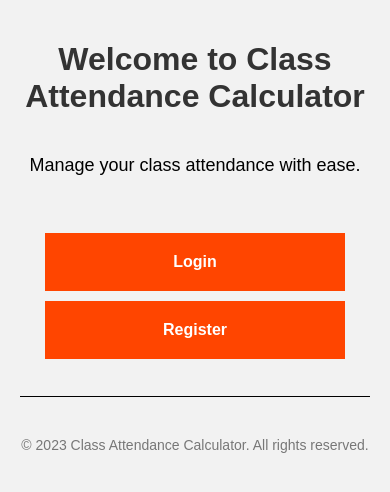
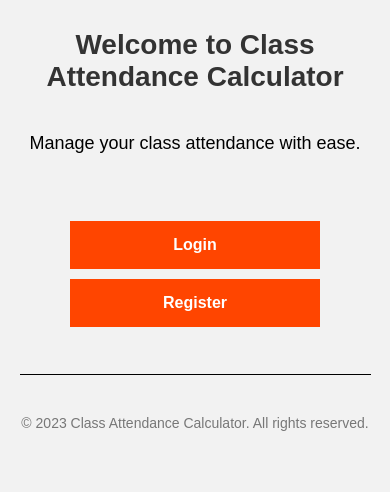
Before and after one commit to Nafi7393/Class-Attendance-Calculator, a Flask app: page / in a window 390 px wide. Shown: the top 492 px of the page. Run offline with Flask 3, Linux system fonts and the light colour scheme.

Commit message:
Update index_styles.css

```diff
--- a/static/index_styles.css
+++ b/static/index_styles.css
@@ -31,12 +31,12 @@ p {
 }
 
 #buttonHolder {
-    display: flex;              /* establish flex container */
-    flex-direction: column;     /* stack flex items vertically */
-    justify-content: center;    /* center items vertically, in this case */
-    align-items: center;        /* center items horizontally, in this case */
-    height: 200px;
-    border-bottom: 1px solid black;
+  display: flex;
+  flex-direction: column;
+  justify-content: center;
+  align-items: center;
+  height: 200px;
+  border-bottom: 1px solid black;
 }
 
 button {
@@ -62,3 +62,21 @@ footer {
   color: #777;
   font-size: 14px;
 }
+
+/* Responsive Styles */
+
+@media (max-width: 1080px) {
+  .container {
+    max-width: 90%;
+    padding: 10px;
+  }
+
+  h1 {
+    font-size: 28px;
+  }
+
+  button {
+    width: 250px;
+    padding: 15px 40px;
+  }
+}
```
